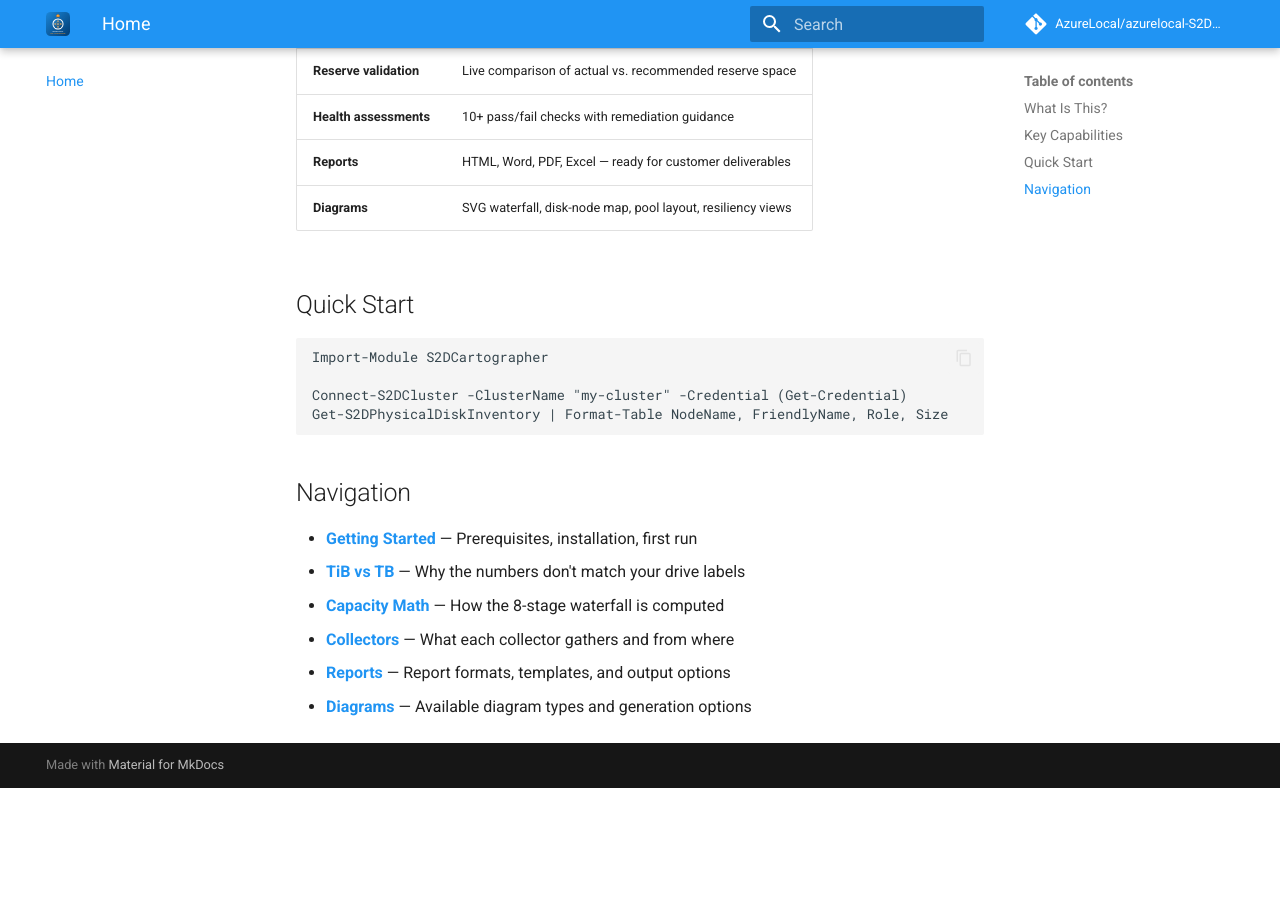
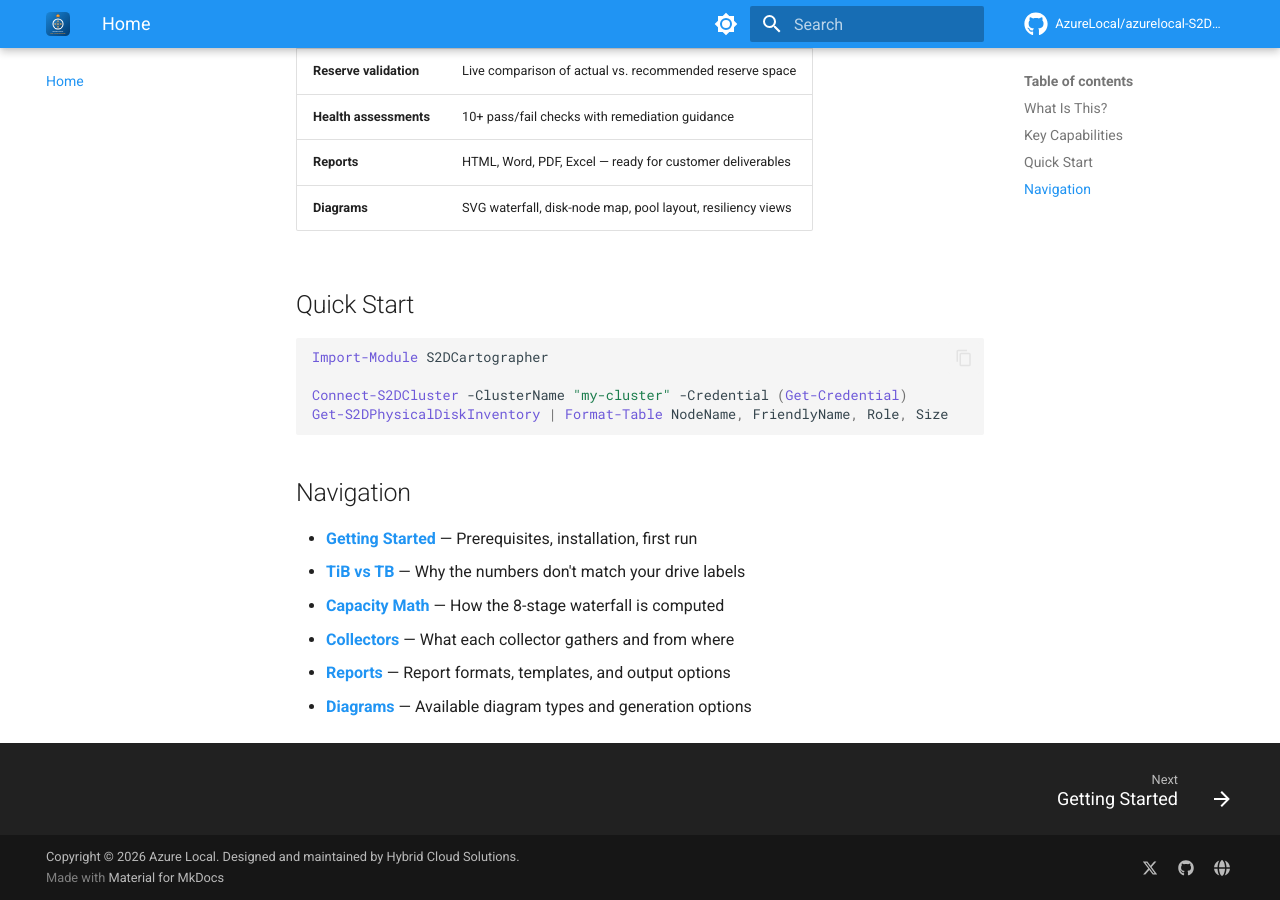
Before and after one commit to AzureLocal/azurelocal-S2DCartographer, an MkDocs documentation site: the page built from docs/index.md, in a window 1280 px wide and 900 px high, scrolled down 835 px. Built offline with MkDocs 1.6.1 and Material for MkDocs 9.7.7, drawn with Linux system fonts in a browser that asks for light colours; comment, search, counter and statistics services are not loaded; before the commit the page ends 1623 px from its top, so only the background shows below that.

Commit message:
chore: update mkdocs and workspace configuration files

```diff
--- a/mkdocs.yml
+++ b/mkdocs.yml
@@ -1,6 +1,6 @@
 site_name: S2DCartographer
 site_description: S2DCartographer — Storage Spaces Direct analysis, visualization, and capacity reporting for Azure Local and Windows Server
-site_author: Kristopher Turner
+site_author: Azure Local Cloud
 site_url: https://azurelocal.github.io/azurelocal-S2DCartographer/
 repo_url: https://github.com/AzureLocal/azurelocal-S2DCartographer
 repo_name: AzureLocal/azurelocal-S2DCartographer
@@ -13,21 +13,70 @@ theme:
     - navigation.tabs
     - navigation.sections
     - navigation.top
+    - navigation.footer
     - content.code.copy
+    - content.code.annotate
+    - search.suggest
     - search.highlight
-    - search.suggest
   palette:
     - scheme: default
       primary: blue
       accent: teal
+      toggle:
+        icon: material/brightness-7
+        name: Switch to dark mode
+    - scheme: slate
+      primary: blue
+      accent: teal
+      toggle:
+        icon: material/brightness-4
+        name: Switch to light mode
+  icon:
+    repo: fontawesome/brands/github
 
 markdown_extensions:
   - admonition
+  - pymdownx.details
+  - pymdownx.superfences:
+      custom_fences:
+        - name: mermaid
+          class: mermaid
+          format: !!python/name:pymdownx.superfences.fence_code_format
+  - pymdownx.highlight:
+      anchor_linenums: true
+  - pymdownx.inlinehilite
+  - pymdownx.tabbed:
+      alternate_style: true
+  - pymdownx.snippets
   - attr_list
   - def_list
   - tables
   - toc:
       permalink: true
+  - md_in_html
+
+plugins:
+  - search
+
+extra:
+  analytics:
+    provider: google
+    property: G-2D9XDHSXJW
+  social:
+    - icon: fontawesome/brands/x-twitter
+      link: https://x.com/countrycloudboy
+      name: CountryCloudBoy on X
+    - icon: fontawesome/brands/github
+      link: https://github.com/AzureLocal/azurelocal-S2DCartographer
+      name: GitHub Repository
+    - icon: fontawesome/solid/globe
+      link: https://azurelocal.cloud
+      name: Azure Local Community
+  homepage: https://azurelocal.cloud
+
+copyright: >-
+  Copyright &copy; 2026 Azure Local. Designed and maintained by
+  <a href="https://www.hybridsolutions.cloud">Hybrid Cloud Solutions</a>.
 
 nav:
   - Home: index.md
```
Also changed, not shown: 3 other files.
